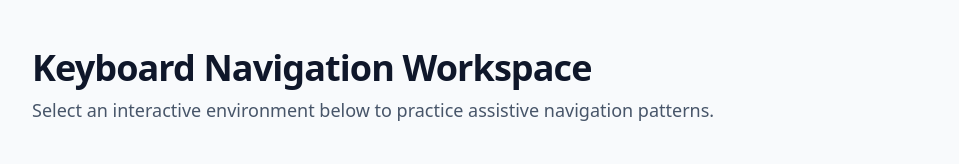
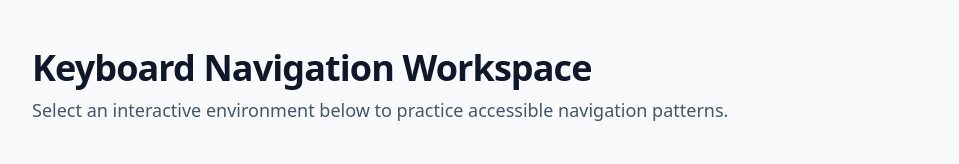
Before and after one commit to matanatkhalil/access-forge, a React (Vite) app in the folder client/: page /keyboard-trainer in a window 1280 px wide. Shown: the top 164 px of the page, without its empty margins (160-1119 px from the left). Built offline with nearby package versions, Linux system fonts and the light colour scheme.

Commit message:
fix(dashboard): change 'assistive' to 'accessible' navigation patterns

```diff
--- a/client/src/tools/keyboard-trainer/KeyboardTrainer.jsx
+++ b/client/src/tools/keyboard-trainer/KeyboardTrainer.jsx
@@ -278,7 +278,7 @@ const KeyboardTrainer = () => {
             Keyboard Navigation Workspace
           </h1>
           <p className="text-lg text-slate-600 mb-10">
-            Select an interactive environment below to practice assistive navigation patterns.
+            Select an interactive environment below to practice accessible navigation patterns.
           </p>
 
           <div className="grid grid-cols-1 md:grid-cols-2 gap-6">
```
